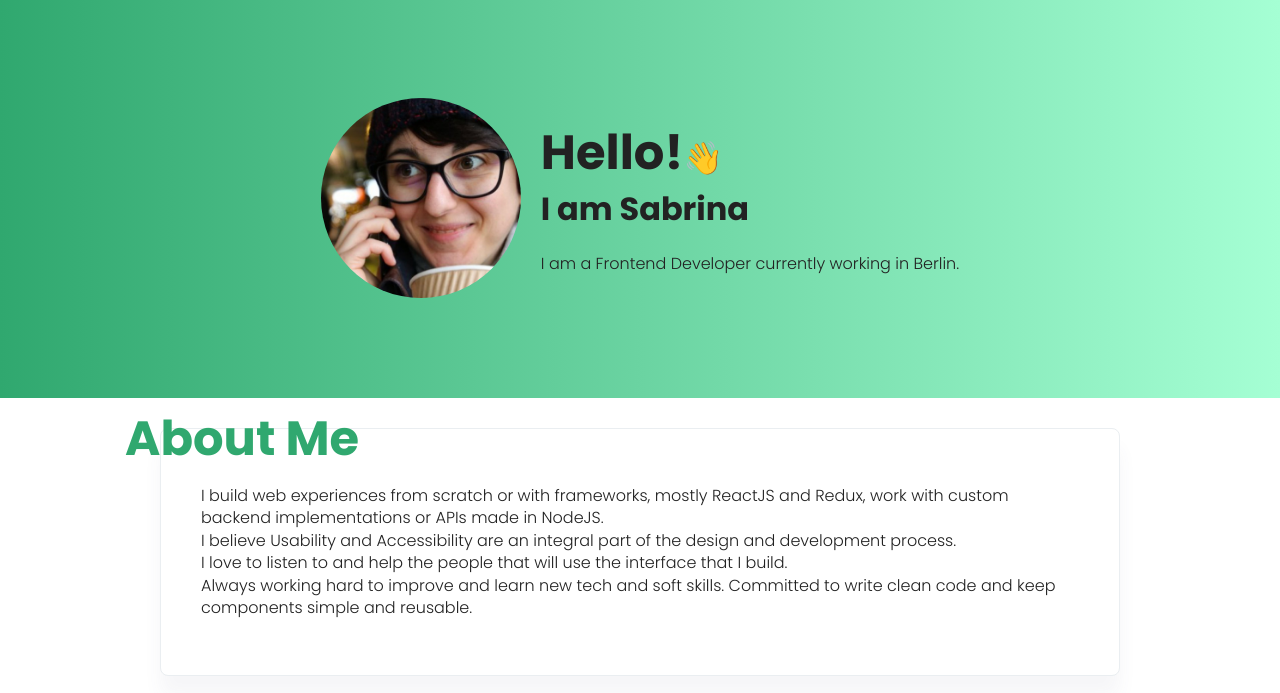
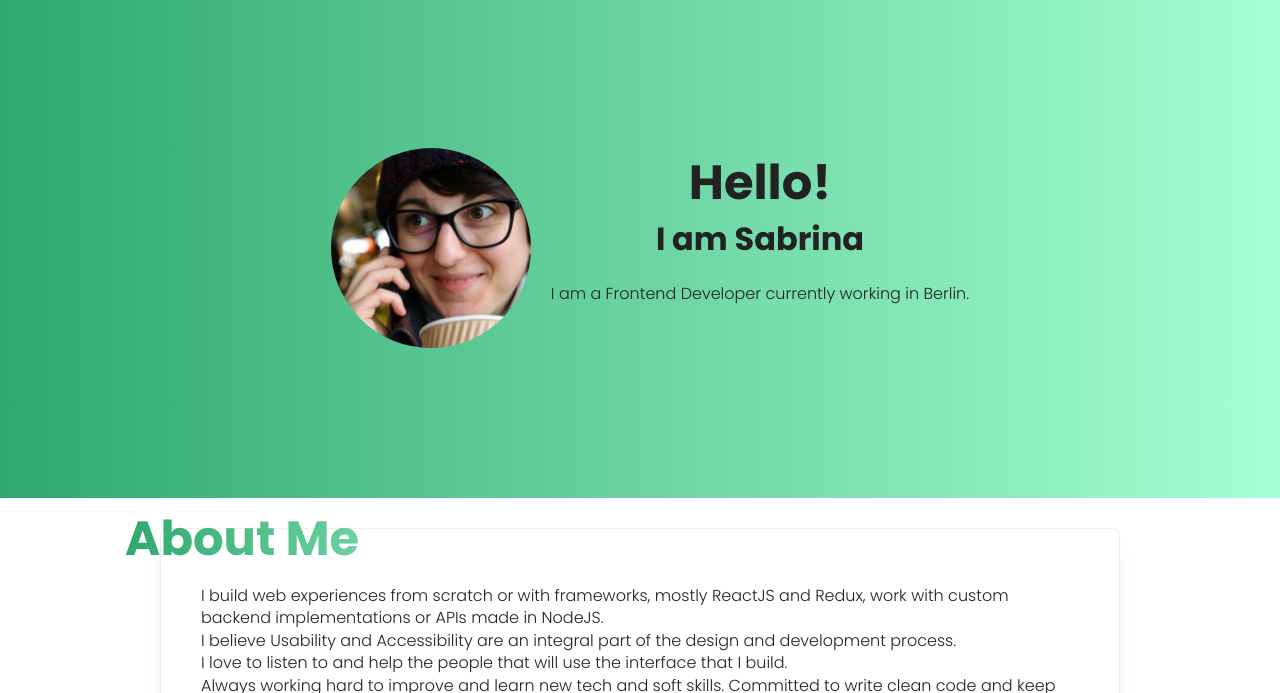
Before and after one commit to Sreilys/sabrinabosco, a plain HTML site: page index.html in a window 1280 px wide. Shown: the part 107-800 px from the top of the page. Drawn offline with nearby package versions, Linux system fonts and the light colour scheme.

Commit message:
improve mobile

```diff
--- a/css/main.css
+++ b/css/main.css
@@ -87,7 +87,7 @@ article h4 {
     display: flex;
     align-items: center;
     justify-content: space-around;
-    height: 400px;
+    height: 500px;
     background: rgb(48,168,111);
     background: linear-gradient(90deg, rgba(48,168,111,1) 0%, rgba(165,255,212,1) 100%);
 }
@@ -98,14 +98,26 @@ article h4 {
 }
 
 .mebox {
-    display: flex;
+    padding: 10px;
+    text-align: center;
 }
 
 .mepic {
     width: 200px;
     height: 200px;
     border-radius: 100px;
-    margin-right: 20px;
+    margin: 20px auto;
+    display: block;
+}
+
+@media only screen and (min-width: 1054px) {
+    .mebox {
+        display: flex;
+    }
+
+    .mepic {
+        margin: 20px;
+    }
 }
 
 .card {
@@ -121,7 +133,7 @@ article h4 {
 .about-me {
     font-size: 2rem;
     position: absolute;
-    top: -58px;
+    top: -38px;
     left: 20px
 }
 
@@ -131,6 +143,9 @@ article h4 {
         position: absolute;
         top: -88px;
         left: -36px;
+        background-image: linear-gradient(90deg, rgba(48,168,111,1) 0%, rgb(108, 209, 160) 100%);
+        -webkit-background-clip: text;
+        -webkit-text-fill-color: transparent;
     }
   }
 
--- a/index.html
+++ b/index.html
@@ -32,7 +32,7 @@
             <div class="mebox">
                 <img class="mepic" src="./img/me.png" alt="Sabrina Bosco">
                 <div>
-                    <h1><span class="hello-word">Hello!</span>👋<br>
+                    <h1><span class="hello-word">Hello!</span><br>
                     I am Sabrina</h1>
                     <p>I am a Frontend Developer currently working in Berlin.</p>
                 </div>
```
